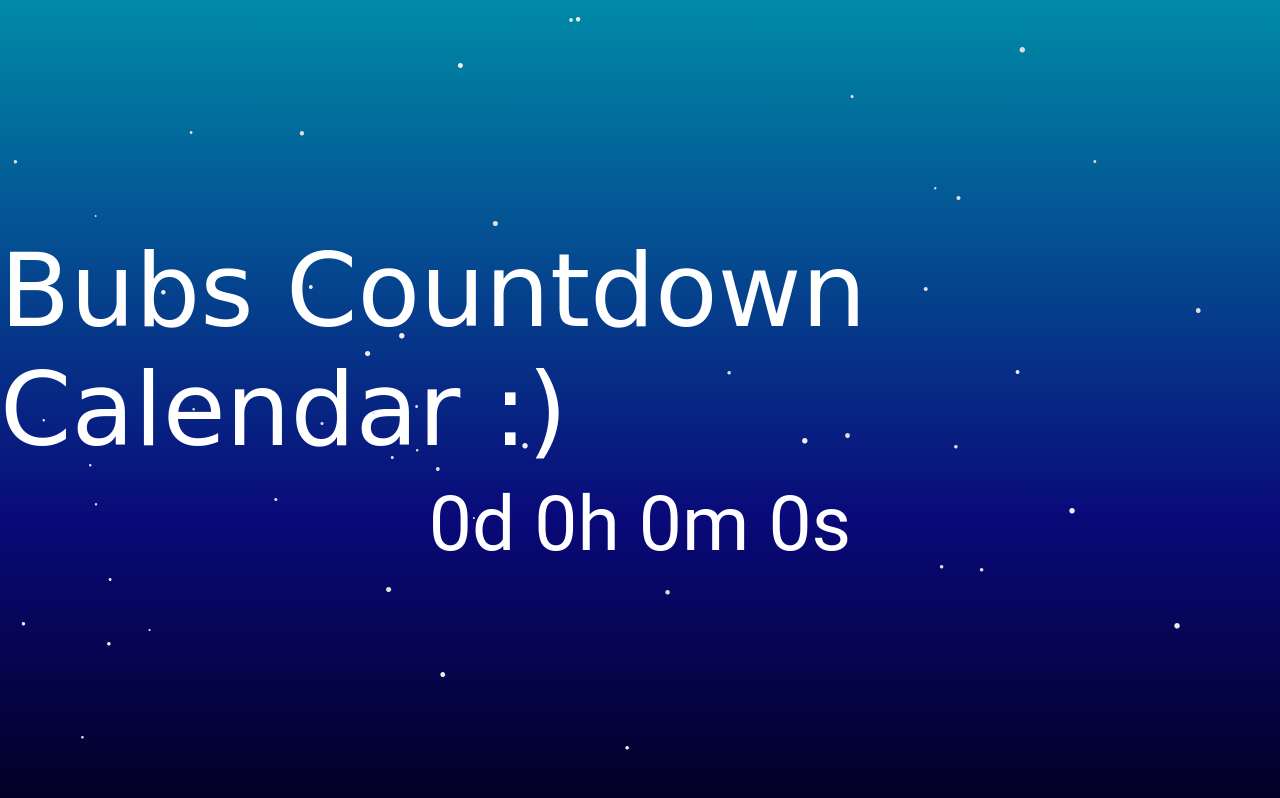
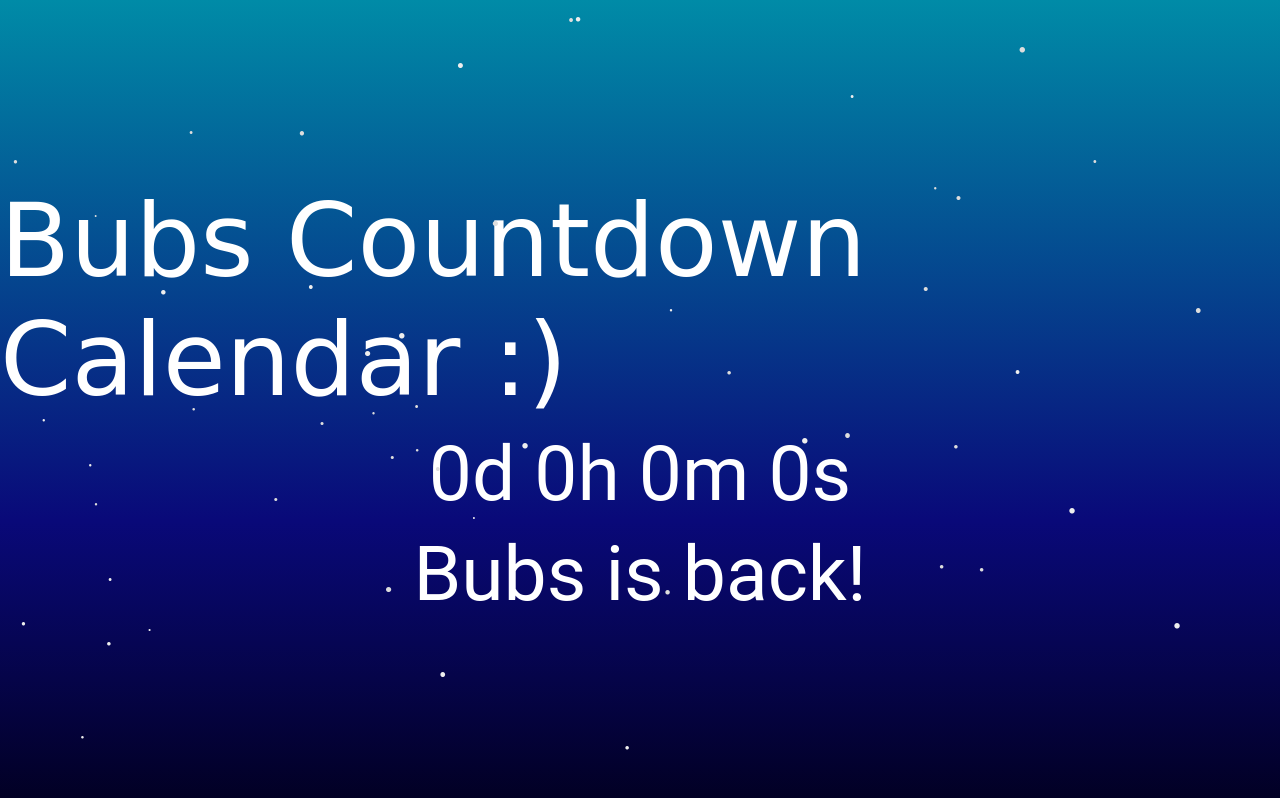
Before and after one commit to thebluearchive/BubsCountdown, a plain HTML site: page index.html in a window 1280 px wide. Drawn offline with Linux system fonts and the light colour scheme.

Commit message:
Add message indicating the countdown is over.

```diff
--- a/index.html
+++ b/index.html
@@ -11,5 +11,6 @@
 	<body>
 		<div id="countdown-header">Bubs Countdown Calendar :)</div>
 		<div id="countdown"></div>
+		<div id="isBubsBack" style="visibility:hidden">Bubs is back!</div>
 	</body>
 </html>
--- a/main.css
+++ b/main.css
@@ -24,7 +24,7 @@ body {
 	font-size: 8vw;
 }
 
-#countdown {
+#countdown, #isBubsBack {
 	padding-top: 10px;
 	font-family: Roboto,sans-serif;
 	font-size: 6vw;
--- a/main.js
+++ b/main.js
@@ -11,6 +11,7 @@ function updateCountdown() {
 
 	if (now >= countDownDate) {
 		document.getElementById("countdown").innerHTML = "0d 0h 0m 0s";
+		document.getElementById("isBubsBack").style.visibility = "visible";
 		return;
 	}
 
```
